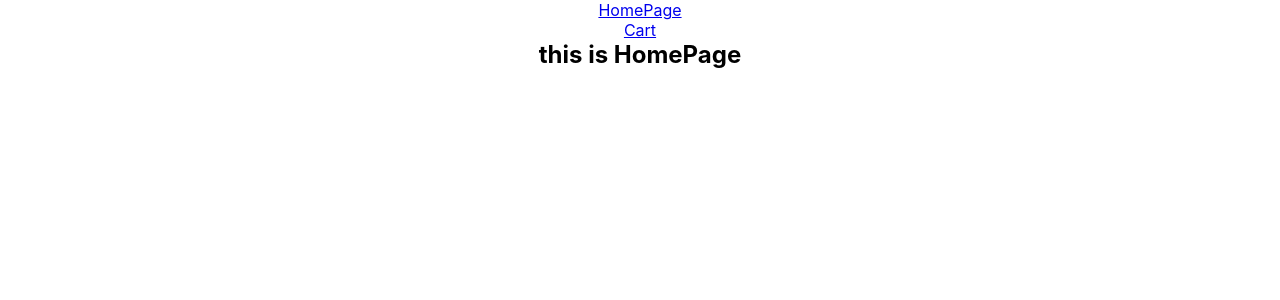
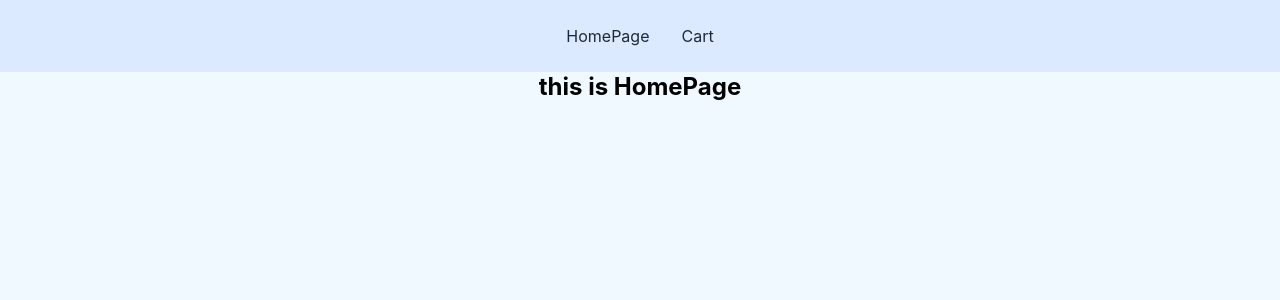
Before and after one commit to FahimePourbarzegary/shopping-shoes, a React (Create React App) app: page / in a window 1280 px wide. Shown: the top 300 px of the page. Built offline with nearby package versions, Linux system fonts and the light colour scheme.

Commit message:
style navigation

```diff
--- a/src/App.css
+++ b/src/App.css
@@ -8,3 +8,7 @@
   box-sizing: border-box;
   list-style-type: none;
 }
+body{
+  background-color: #f0f9ff;
+
+}
--- a/src/components/Navigation/Navigation.css
+++ b/src/components/Navigation/Navigation.css
@@ -0,0 +1,22 @@
+.navigation {
+  background-color: #dbeafe;
+  height: 4.5rem;
+  display: flex;
+  justify-content: space-evenly;
+  align-items: center;
+  color: #1f2937;
+}
+.navigation ul {
+  display: flex;
+}
+.navigation a {
+  margin: 0 0.5rem;
+  padding: 0.5rem;
+  text-decoration: none;
+  color: #1f2937;
+}
+.navigation a:hover {
+  background-color: #f0f9ff;
+  color: #075985;
+  border-radius: 5px;
+}
```
